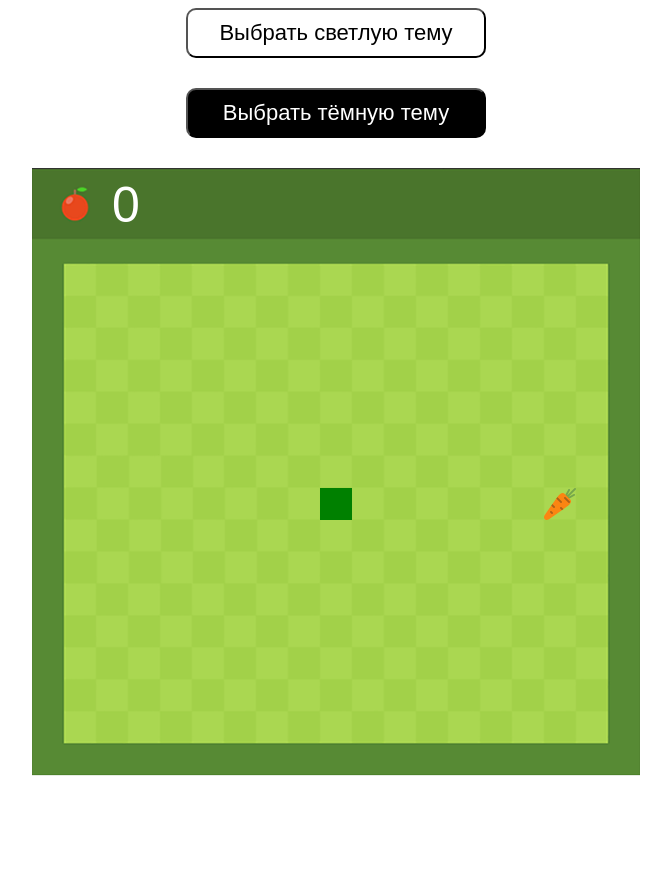
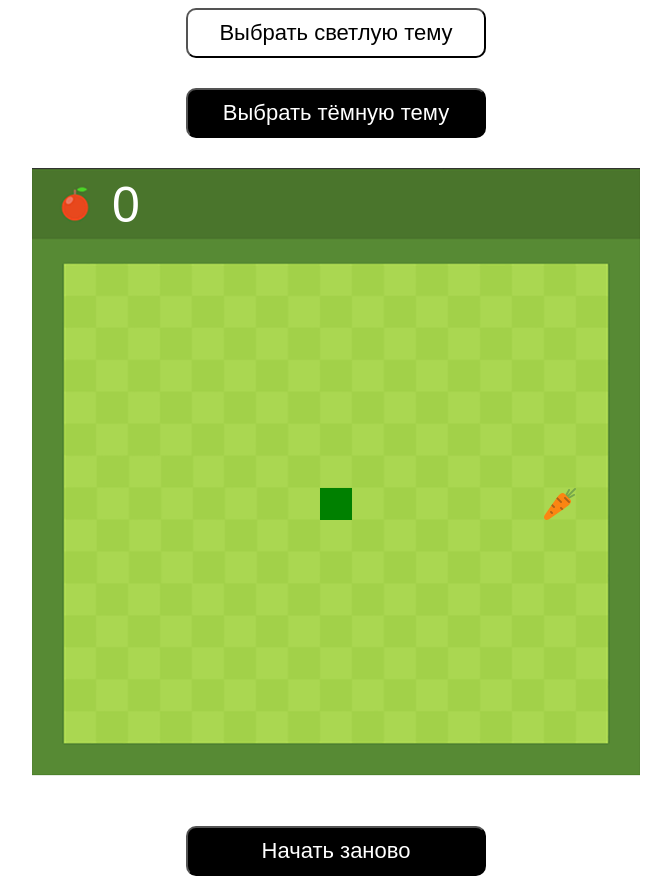
Before and after one commit to Khaera/SnakeGame, a plain HTML site: page index.html in a window 1280 px wide. Shown: the whole page, without its empty margins (304-975 px from the left). Before the commit the page ends 800 px from the top, so only its background shows below. Drawn offline with Linux system fonts and the light colour scheme.

Commit message:
feat: refresh button

```diff
--- a/css/style.css
+++ b/css/style.css
@@ -34,3 +34,17 @@ canvas {
     margin: 0 auto;
     margin-top: 30px;
 }
+
+.button_reset {
+  margin: 0 auto;
+  margin-top: 50px;
+  display: block;
+  padding: 0;
+  width: 300px;
+  height: 50px;
+  background-color: black;
+  font-size: 22px;
+  color: white;
+  border-radius: 10px;
+  cursor: pointer;
+}
--- a/index.html
+++ b/index.html
@@ -11,6 +11,7 @@
   <button type="button" class="button_light">Выбрать светлую тему</button>
   <button type="button" class="button_dark">Выбрать тёмную тему</button>
   <canvas id="game" width="608" height="608"></canvas>
+  <button type="button" class="button_reset">Начать заново</button>
   <script src="./scripts/script.js"></script>
 </body>
 </html>
--- a/scripts/script.js
+++ b/scripts/script.js
@@ -2,6 +2,7 @@ const canvas = document.querySelector('#game');
 const ctx = canvas.getContext('2d');
 const buttonLight = document.querySelector('.button_light');
 const buttonDark = document.querySelector('.button_dark');
+const buttonReset = document.querySelector('.button_reset');
 
 const ground = new Image();
 ground.src = './images/ground.png';
@@ -92,7 +93,7 @@ function drawGame() {
     snake.unshift(newHead);
 }
 
-let game = setInterval(drawGame, 100);
+let game = setInterval(drawGame, 200);
 
 function changeBackgroundColorToWhite() {
   document.body.style.backgroundColor = 'white';
@@ -105,3 +106,9 @@ function changeBackgroundColorToBlack() {
 }
 
 buttonDark.addEventListener('click', changeBackgroundColorToBlack);
+
+function resetTitle() {
+  location = location
+}
+
+buttonReset.addEventListener('click', resetTitle);
```
